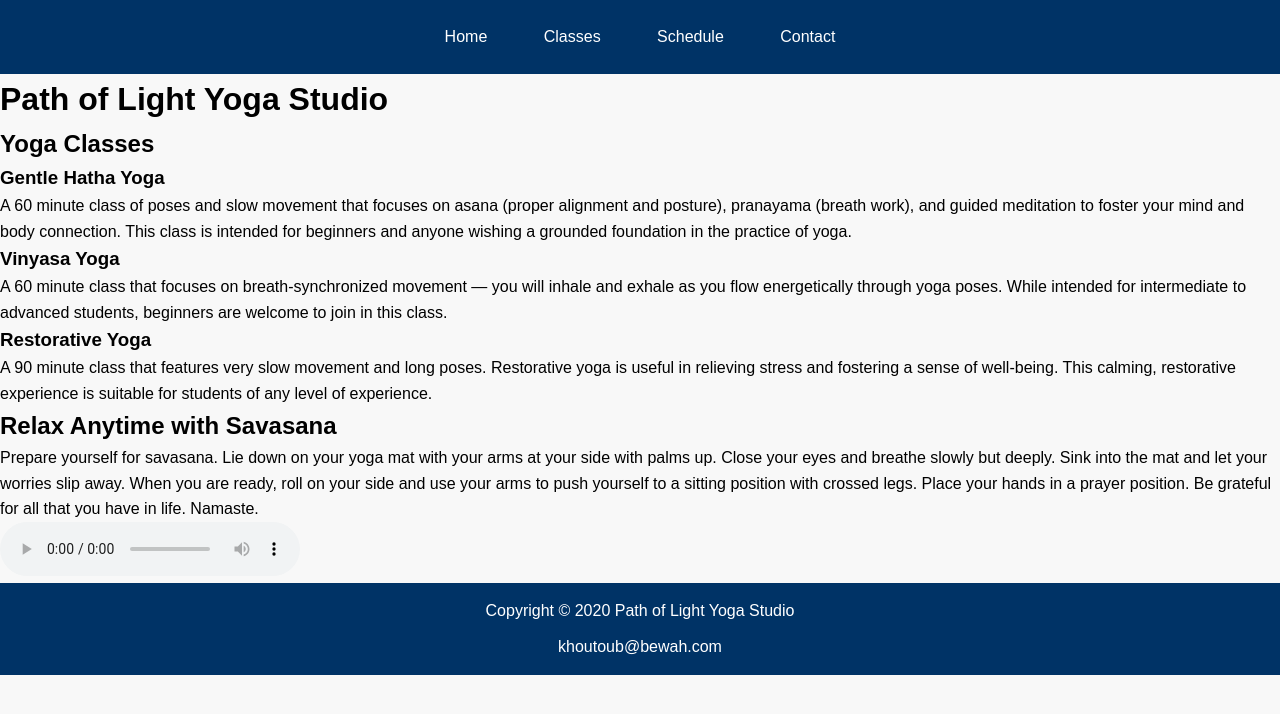
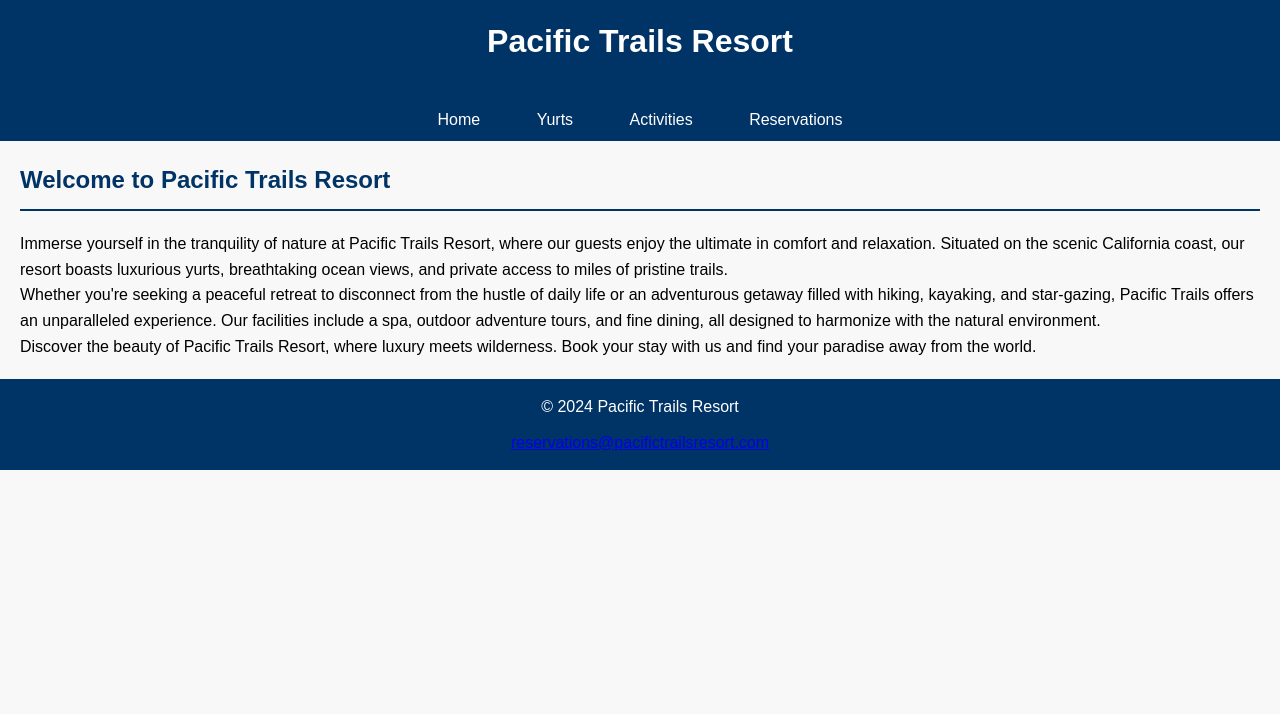
Before and after one commit to khoutoub/chapter-13, a plain HTML site: page index.html in a window 1280 px wide. Drawn offline with Linux system fonts and the light colour scheme.

Commit message:
Update index.html

```diff
--- a/index.html
+++ b/index.html
@@ -3,49 +3,34 @@
 <head>
     <meta charset="UTF-8">
     <meta name="viewport" content="width=device-width, initial-scale=1.0">
-    <title>Path of Light Yoga Studio</title>
+    <meta name="description" content="Escape to Pacific Trails Resort, a serene retreat nestled in the lush landscape of the California coast. Offering luxurious yurts, exclusive trails, and unmatched ocean views, it's the perfect sanctuary for nature lovers and adventure seekers.">
+    <title>Pacific Trails Resort</title>
     <link rel="stylesheet" href="styles.css">
 </head>
 <body>
     <header>
-        <nav>
-            <ul>
-                <li><a href="#" class="active">Home</a></li>
-                <li><a href="#">Classes</a></li>
-                <li><a href="#">Schedule</a></li>
-                <li><a href="#">Contact</a></li>
-            </ul>
-        </nav>
+        <h1>Pacific Trails Resort</h1>
     </header>
-    <div class="main-banner">
-        <h1>Path of Light Yoga Studio</h1>
-    </div>
-    <section class="yoga-classes">
-        <h2>Yoga Classes</h2>
-        <div class="class-description">
-            <h3>Gentle Hatha Yoga</h3>
-            <p>A 60 minute class of poses and slow movement that focuses on asana (proper alignment and posture), pranayama (breath work), and guided meditation to foster your mind and body connection. This class is intended for beginners and anyone wishing a grounded foundation in the practice of yoga.</p>
-        </div>
-        <div class="class-description">
-            <h3>Vinyasa Yoga</h3>
-            <p>A 60 minute class that focuses on breath-synchronized movement — you will inhale and exhale as you flow energetically through yoga poses. While intended for intermediate to advanced students, beginners are welcome to join in this class.</p>
-        </div>
-        <div class="class-description">
-            <h3>Restorative Yoga</h3>
-            <p>A 90 minute class that features very slow movement and long poses. Restorative yoga is useful in relieving stress and fostering a sense of well-being. This calming, restorative experience is suitable for students of any level of experience.</p>
-        </div>
-    </section>
-    <section class="savasana-instruction">
-        <h2>Relax Anytime with Savasana</h2>
-        <p>Prepare yourself for savasana. Lie down on your yoga mat with your arms at your side with palms up. Close your eyes and breathe slowly but deeply. Sink into the mat and let your worries slip away. When you are ready, roll on your side and use your arms to push yourself to a sitting position with crossed legs. Place your hands in a prayer position. Be grateful for all that you have in life. Namaste.</p>
-        <audio controls>
-            <source src="path-to-your-audio-file.mp3" type="audio/mpeg">
-            Your browser does not support the audio element.
-        </audio>
-    </section>
+    <nav>
+        <ul>
+            <li><a href="index.html" class="active">Home</a></li>
+            <li><a href="yurts.html">Yurts</a></li>
+            <li><a href="activities.html">Activities</a></li>
+            <li><a href="reservations.html">Reservations</a></li>
+        </ul>
+    </nav>
+    <main>
+        <section class="welcome">
+            <h2>Welcome to Pacific Trails Resort</h2>
+            <p>Immerse yourself in the tranquility of nature at Pacific Trails Resort, where our guests enjoy the ultimate in comfort and relaxation. Situated on the scenic California coast, our resort boasts luxurious yurts, breathtaking ocean views, and private access to miles of pristine trails.</p>
+            <p>Whether you're seeking a peaceful retreat to disconnect from the hustle of daily life or an adventurous getaway filled with hiking, kayaking, and star-gazing, Pacific Trails offers an unparalleled experience. Our facilities include a spa, outdoor adventure tours, and fine dining, all designed to harmonize with the natural environment.</p>
+            <p>Discover the beauty of Pacific Trails Resort, where luxury meets wilderness. Book your stay with us and find your paradise away from the world.</p>
+        </section>
+        <!-- Other sections can follow here -->
+    </main>
     <footer>
-        <p>Copyright © 2020 Path of Light Yoga Studio</p>
-        <p>khoutoub@bewah.com</p>
+        <p>&copy; 2024 Pacific Trails Resort</p>
+        <p><a href="mailto:reservations@pacifictrailsresort.com">reservations@pacifictrailsresort.com</a></p>
     </footer>
 </body>
 </html>
```
